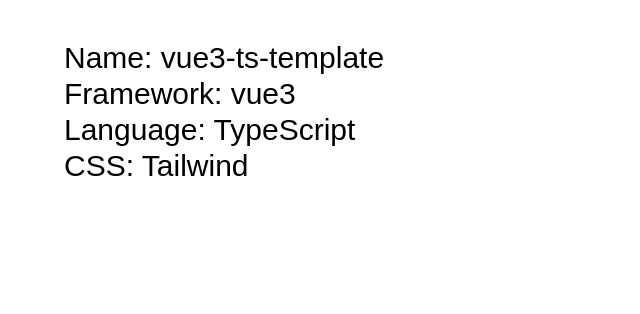
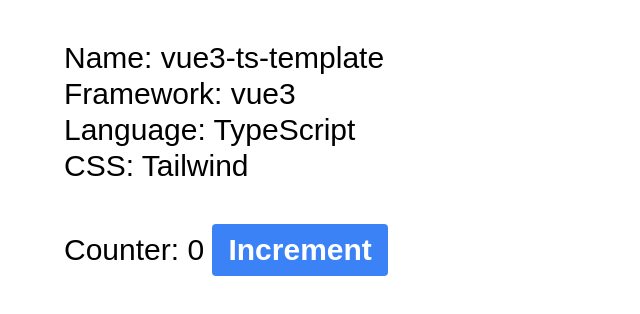
Before and after one commit to siladikarlo856/vue3-ts-template, a Vue app: page / in a window 1280 px wide. Shown: the top 314 px of the page, without its empty margins (0-640 px from the left). Built offline with nearby package versions, Linux system fonts and the light colour scheme.

Commit message:
Pinia store added

```diff
--- a/package.json
+++ b/package.json
@@ -54,6 +54,7 @@
     "webpack-dev-server": "^4.3.1"
   },
   "dependencies": {
+    "pinia": "^2.0.26",
     "vue": "^3.2.45"
   }
 }
--- a/src/App.vue
+++ b/src/App.vue
@@ -5,16 +5,28 @@
     <div>Language: TypeScript</div>
     <div>CSS: Tailwind</div>
   </div>
+  <div class="mt-10 text-3xl mx-auto max-w-6xl">
+    Counter: {{ counterStore.count }}
+    <button
+      @click="counterStore.increment"
+      class="bg-blue-500 hover:bg-blue-700 text-white font-bold py-2 px-4 rounded"
+    >
+      Increment
+    </button>
+  </div>
 </template>
 
 <script lang="ts">
 import { defineComponent } from "vue";
+import { useCounterStore } from "./stores/counterStore";
 
 export default defineComponent({
   setup() {
+    const counterStore = useCounterStore();
+
     console.log("Test lint warning");
 
-    return {};
+    return { counterStore };
   },
 });
 </script>
--- a/src/bootloader.ts
+++ b/src/bootloader.ts
@@ -1,7 +1,13 @@
 import { createApp } from "vue";
+import { createPinia } from "pinia";
 
 import "./index.scss";
 
 import App from "./App.vue";
 
-createApp(App).mount("#app");
+const pinia = createPinia();
+const app = createApp(App);
+
+app.use(pinia);
+
+app.mount("#app");
--- /dev/null
+++ b/src/stores/counterStore.ts
@@ -0,0 +1,13 @@
+import { defineStore } from "pinia";
+import { ref, computed } from "vue";
+
+export const useCounterStore = defineStore("counter", () => {
+  const count = ref(0);
+  const name = ref("Eduardo");
+  const doubleCount = computed(() => count.value * 2);
+  function increment() {
+    count.value++;
+  }
+
+  return { count, name, doubleCount, increment };
+});
```
Also changed, not shown: 1 other file (tests, documents, lock files or other folders).
